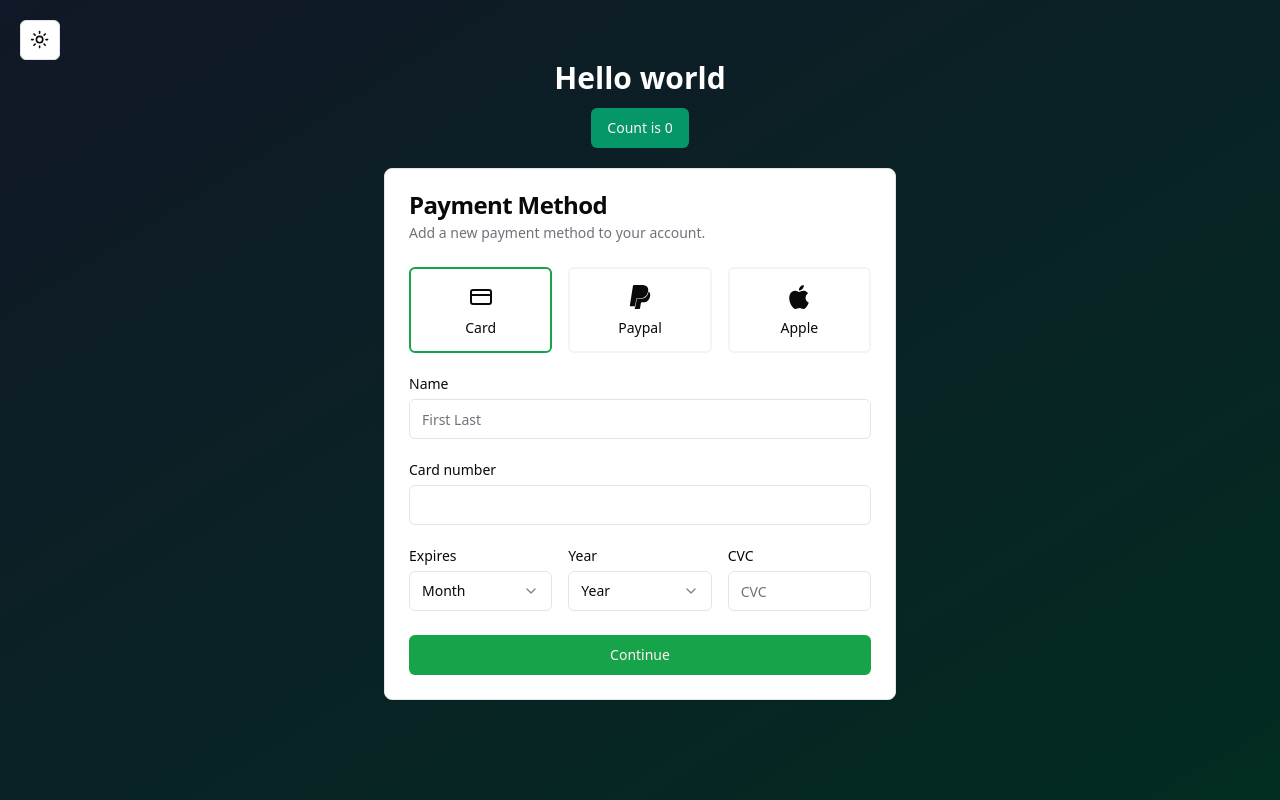
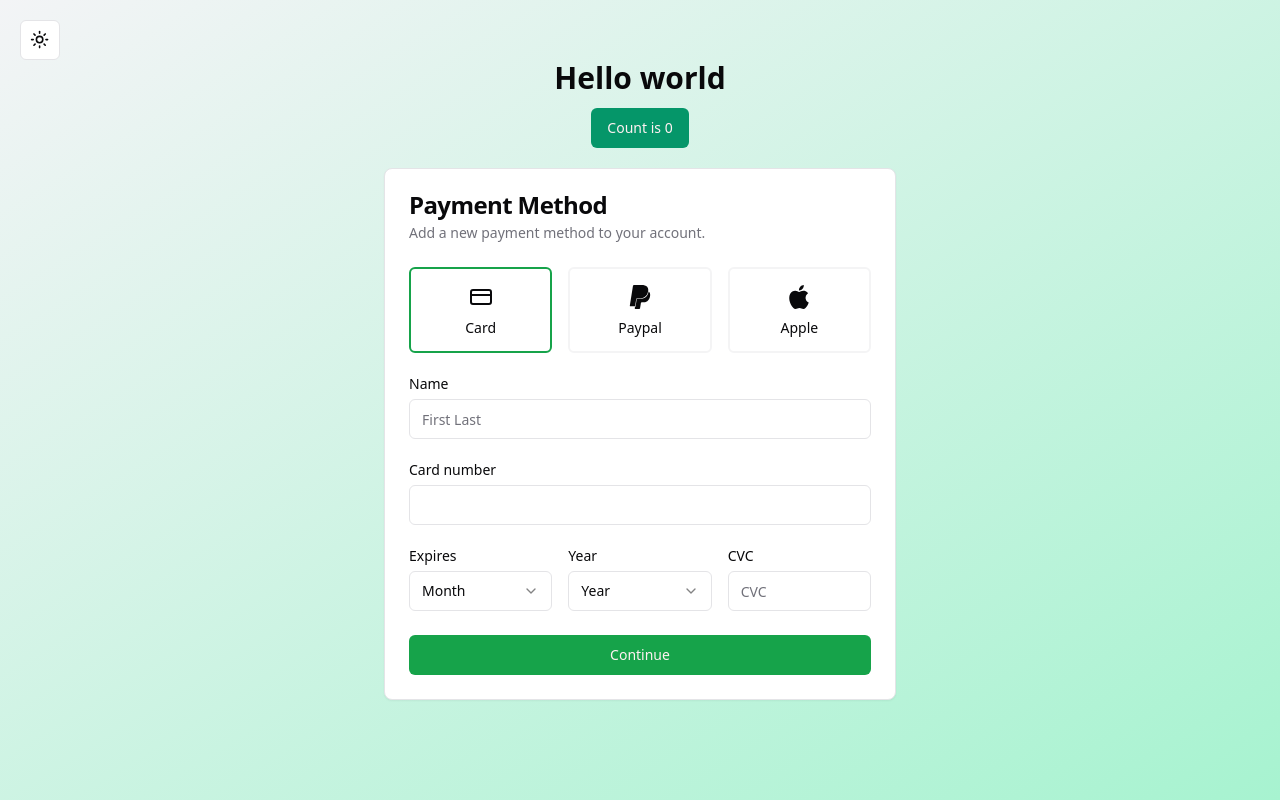
Before and after one commit to RugeFX/warehouse-ruge, a React (Vite) app in the folder frontend/: page / in a window 1280 px wide. Built offline with nearby package versions, Linux system fonts and the light colour scheme.

Commit message:
added react router

```diff
--- a/frontend/package.json
+++ b/frontend/package.json
@@ -20,6 +20,7 @@
     "lucide-react": "^0.292.0",
     "react": "^18.2.0",
     "react-dom": "^18.2.0",
+    "react-router-dom": "^6.18.0",
     "tailwind-merge": "^2.0.0",
     "tailwindcss-animate": "^1.0.7"
   },
--- a/frontend/src/App.tsx
+++ b/frontend/src/App.tsx
@@ -1,30 +1,11 @@
-import { useState } from "react";
-import { Button } from "./components/ui/button";
-import DemoPayment from "./components/DemoPayment";
+import { RouterProvider } from "react-router-dom";
 import { ThemeProvider } from "./components/ThemeProvider";
-import ThemeToggler from "./components/ThemeToggler";
+import { router } from "./routes";
 
 function App() {
-  const [count, setCount] = useState(0);
-
-  function onClick() {
-    setCount((prev) => prev + 1);
-  }
-
   return (
     <ThemeProvider defaultTheme="system" storageKey="vite-ui-theme">
-      <main className="w-full p-5 min-h-screen h-full bg-gradient-to-br from-gray-900 to-emerald-950">
-        <ThemeToggler />
-        <div className="flex flex-col gap-3 items-center mb-5">
-          <h1 className="text-center text-3xl font-bold text-white">Hello world</h1>
-          <Button className="bg-emerald-600 hover:bg-emerald-700" onClick={onClick}>
-            Count is {count}
-          </Button>
-        </div>
-        <div className="mx-auto max-w-lg">
-          <DemoPayment />
-        </div>
-      </main>
+      <RouterProvider router={router} />
     </ThemeProvider>
   );
 }
--- /dev/null
+++ b/frontend/src/pages/HomePage.tsx
@@ -0,0 +1,27 @@
+import DemoPayment from "@/components/DemoPayment";
+import ThemeToggler from "@/components/ThemeToggler";
+import { Button } from "@/components/ui/button";
+import { useState } from "react";
+
+export default function HomePage() {
+  const [count, setCount] = useState<number>(0);
+
+  function onClick() {
+    setCount((prev) => prev + 1);
+  }
+
+  return (
+    <main className="w-full p-5 min-h-screen h-full bg-gradient-to-br from-gray-100 to-emerald-200 dark:from-gray-900 dark:to-emerald-950">
+      <ThemeToggler />
+      <div className="flex flex-col gap-3 items-center mb-5">
+        <h1 className="text-center text-3xl font-bold text-foreground">Hello world</h1>
+        <Button className="bg-emerald-600 hover:bg-emerald-700" onClick={onClick}>
+          Count is {count}
+        </Button>
+      </div>
+      <div className="mx-auto max-w-lg">
+        <DemoPayment />
+      </div>
+    </main>
+  );
+}
--- /dev/null
+++ b/frontend/src/routes/index.tsx
@@ -0,0 +1,14 @@
+import HomePage from "@/pages/HomePage";
+import { createBrowserRouter } from "react-router-dom";
+
+export const router = createBrowserRouter([
+  {
+    path: "/",
+    children: [
+      {
+        index: true,
+        element: <HomePage />,
+      },
+    ],
+  },
+]);
```
Also changed, not shown: 1 other file (tests, documents, lock files or other folders).
